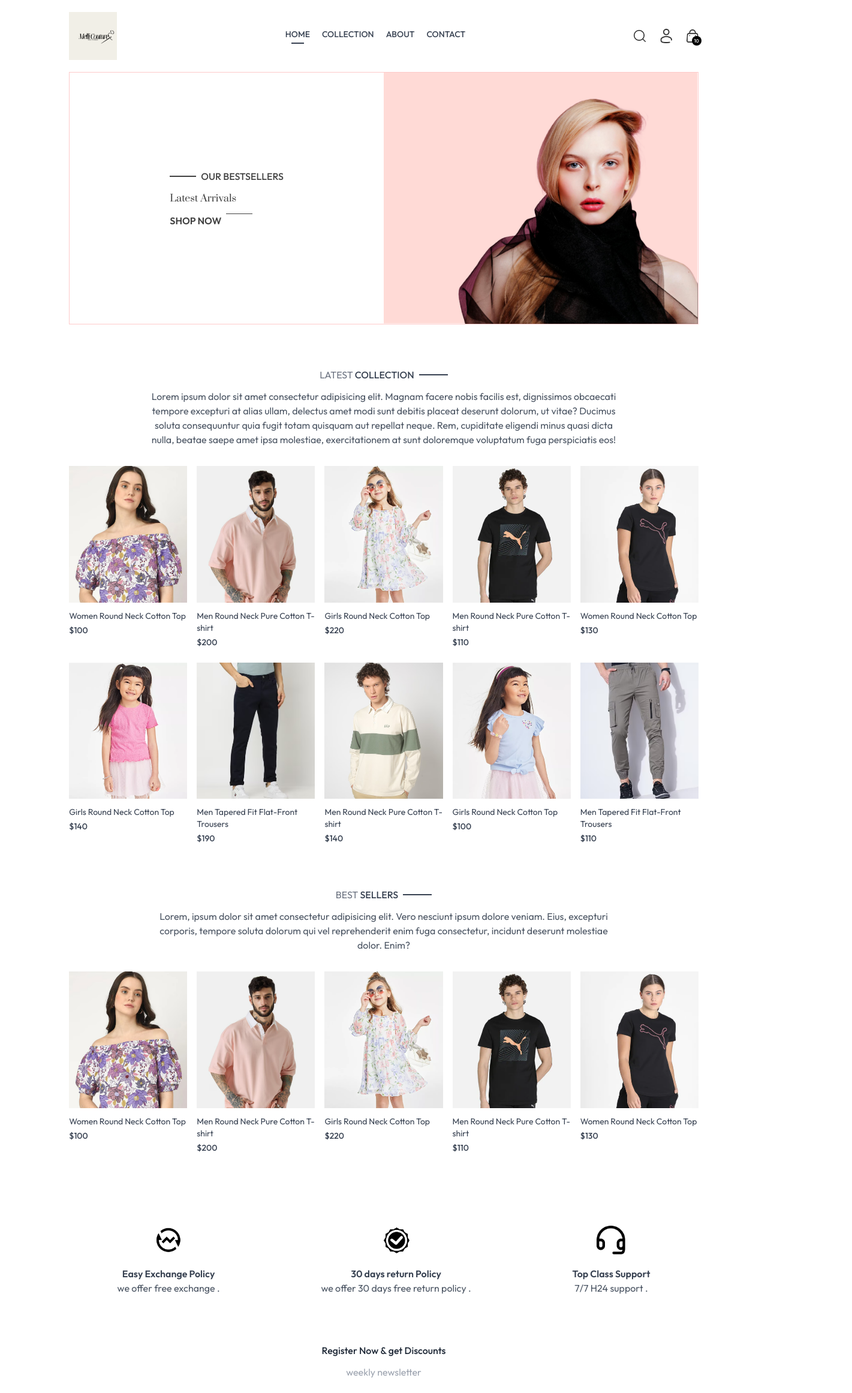
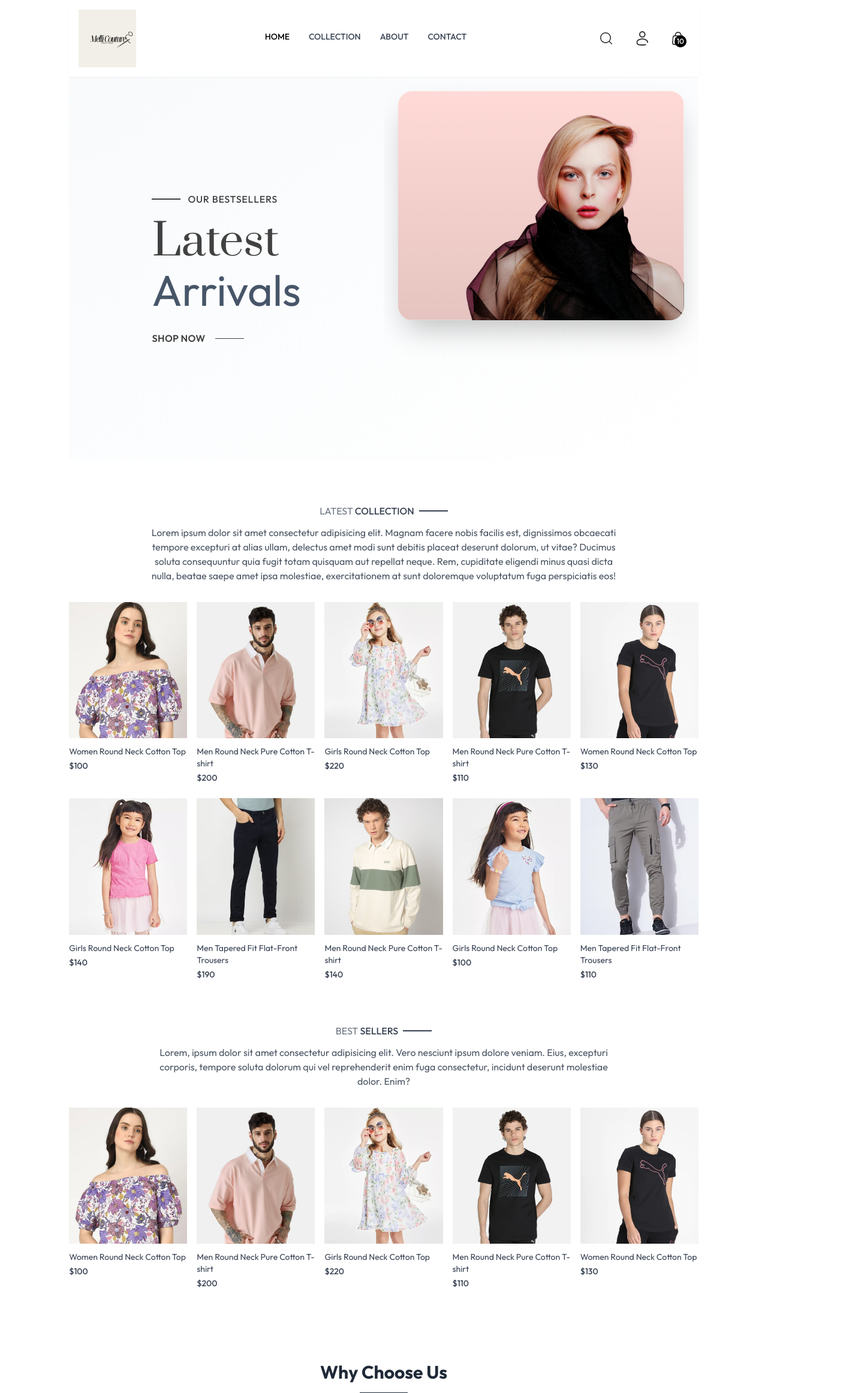
Before and after one commit to cherif098/MeliCouture, a React (Vite) app in the folder MeliCouture_frontend/: page / in a window 1280 px wide. Shown: the top 2323 px of the page at 60% size, 1421 px wide, since content can reach past the window. Built offline with nearby package versions, Linux system fonts and the light colour scheme.

Commit message:
added some css touch

```diff
--- a/MeliCouture_frontend/package.json
+++ b/MeliCouture_frontend/package.json
@@ -10,6 +10,8 @@
     "preview": "vite preview"
   },
   "dependencies": {
+    "framer-motion": "^11.13.1",
+    "lucide-react": "^0.464.0",
     "react": "^18.3.1",
     "react-dom": "^18.3.1",
     "react-router-dom": "^6.28.0",
--- a/MeliCouture_frontend/src/components/Footer.jsx
+++ b/MeliCouture_frontend/src/components/Footer.jsx
@@ -1,45 +1,84 @@
 import React from 'react'
 import { assets } from '../assets/assets'
+import { motion } from 'framer-motion'
+import { Facebook, Twitter, Instagram } from 'lucide-react'
 
 const Footer = () => {
+  const links = {
+    company: ['Home', 'About Us', 'Delivery', 'Privacy Policy'],
+    contact: ['+1 123-456-7890', 'Contact@melicouture.com']
+  }
+
+  const socialIcons = [
+    { Icon: Facebook, href: '#' },
+    { Icon: Twitter, href: '#' },
+    { Icon: Instagram, href: '#' }
+  ]
+
   return (
+    <footer className="bg-gradient-to-b from-white to-gray-50">
+      <div className="max-w-7xl mx-auto px-6 pt-24 pb-8">
+        <motion.div
+          initial={{ opacity: 0, y: 20 }}
+          animate={{ opacity: 1, y: 0 }}
+          className="grid grid-cols-1 sm:grid-cols-[2fr_1fr_1fr] gap-14"
+        >
           <div>
-
-      <div className='flex flex-col sm:grid grid-cols-[3fr_1fr_1fr] gap-14 my-14 mt-40 text-sm'>
+            <img src={assets.logo} className="w-36 mb-6 hover:opacity-90 transition-opacity" alt="Melly Couture" />
+            <p className="text-gray-600 leading-relaxed max-w-md">
+              Lorem ipsum dolor sit amet consectetur adipisicing elit. Quae quia tempore error sequi.
+              Ad quia tenetur quis, quod accusamus dolorum id ullam voluptas error quas neque numquam ipsa.
+            </p>
+            <div className="flex gap-4 mt-6">
+              {socialIcons.map(({ Icon, href }) => (
+                <a
+                  key={Icon.name}
+                  href={href}
+                  className="p-2 bg-gray-100 rounded-full hover:bg-gray-200 transition-colors"
+                >
+                  <Icon size={20} className="text-gray-600" />
+                </a>
+              ))}
+            </div>
+          </div>
 
           <div>
-           <img src={assets.logo} className='mb-5 w-32' alt="" />
-           <p className='w-full md:w-2/3 text-gray-600'>
-            Lorem, ipsum dolor sit amet consectetur adipisicing elit. Quae quia tempore error sequi. Ad quia tenetur quis, quod accusamus dolorum id ullam voluptas error quas neque numquam ipsa. Ex, accusantium.
-           </p>
-        </div>
-        <div>
-            <p className='text-x1 font-medium mb-4'> Melly Couture</p>
-            <ul className='flex flex-col gap-1 text-gray-700'>
-                <li>Home</li>
-                <li>About Us</li>
-                <li>Delivery</li>
-                <li>Privacy policy</li>
-            </ul>
-        </div>
-        <div>
-            <p className='text-x1 font-medium mb-5'>
-                Keep in touch !
-            </p>
-            <ul className='flex flex-col gap-1 text-gray-700'>
-                <li>+1 123-456-7890</li>
-                <li>Contact@melicouture.com</li>
+            <h3 className="text-lg font-medium mb-6 text-gray-900">Melly Couture</h3>
+            <ul className="space-y-3">
+              {links.company.map(link => (
+                <li key={link}>
+                  <a href="#" className="text-gray-600 hover:text-gray-900 transition-colors">
+                    {link}
+                  </a>
+                </li>
+              ))}
             </ul>
           </div>
 
+          <div>
+            <h3 className="text-lg font-medium mb-6 text-gray-900">Keep in touch!</h3>
+            <ul className="space-y-3">
+              {links.contact.map(info => (
+                <li key={info} className="text-gray-600 hover:text-gray-900 transition-colors">
+                  {info}
+                </li>
+              ))}
+            </ul>
+            <div className="mt-6">
+              <button className="px-6 py-3 bg-gray-900 text-white rounded-lg hover:bg-gray-800 transition-colors">
+                Newsletter
+              </button>
             </div>
-      <div>
-        <hr/>
-        <p className='py-5 text-sm text-center'>
-            Copyright {new Date().getFullYear()}@ MeliCouture.com    -All rights reserved
+          </div>
+        </motion.div>
+
+        <div className="mt-16 pt-8 border-t border-gray-200">
+          <p className="text-center text-gray-600">
+            Copyright © {new Date().getFullYear()} MeliCouture.com - All rights reserved
           </p>
         </div>
       </div>
+    </footer>
   )
 }
 
--- a/MeliCouture_frontend/src/components/Hero.jsx
+++ b/MeliCouture_frontend/src/components/Hero.jsx
@@ -1,30 +1,60 @@
 import React from 'react'
 import { assets } from '../assets/assets'
+import { motion } from 'framer-motion'
 
 const Hero = () => {
   return (
-    <div>
-      <div className='flex flex-col sm:flex-row border border-red-200'>
+    <div className="max-w-7xl mx-auto overflow-hidden">
+      <div className="flex flex-col sm:flex-row min-h-[80vh] bg-gradient-to-br from-slate-50 to-white">
+        <div className="w-full sm:w-1/2 flex items-center justify-center p-8 sm:p-16">
+          <motion.div
+            initial={{ opacity: 0, y: 20 }}
+            animate={{ opacity: 1, y: 0 }}
+            transition={{ duration: 0.8 }}
+            className="text-[#414141]"
+          >
+            <div className="flex items-center gap-3 mb-6">
+              <div className="w-12 h-[2px] bg-[#414141]" />
+              <p className="font-medium tracking-wider text-sm md:text-base">
+                OUR BESTSELLERS
+              </p>
+            </div>
 
-        {/*Hero Left Side */}
+            <h1 className="prata-regular text-5xl sm:text-6xl lg:text-7xl mb-8 leading-tight">
+              Latest
+              <span className="block mt-2 text-slate-600">
+                Arrivals
+              </span>
+            </h1>
 
-        <div className='w-full sm:w-1/2 flex items-center justify-center py-10 sm:py-0 '>
-            <div className='text-[#414141]'>
-                <div className='flex items-center gap-2'>
-                    <p className='w-8 md:w-11 h-[2px] bg-[#414141]'></p>
-                    <p className='font-medium text-sm md:text-base'> OUR BESTSELLERS</p>
-                </div>
-                <h1 className='prata-regular text-3x1 sm:py-3 lg:text-5x1 leading-relaxed'>Latest Arrivals</h1>
-                <div className='flex item-center gap-2'>
-                    <p className='font-semibold text-sm md:text-base'>SHOP NOW</p>
-                    <p className='w-8 md:w-11 h-[1px] bg-[#414141]'></p>
-                </div>
-            </div>
+            <motion.button
+              whileHover={{ scale: 1.05 }}
+              whileTap={{ scale: 0.95 }}
+              className="group flex items-center gap-4 hover:gap-6 transition-all duration-300"
+            >
+              <span className="font-semibold tracking-wide">
+                SHOP NOW
+              </span>
+              <div className="w-12 h-[1px] bg-[#414141] group-hover:w-16 transition-all" />
+            </motion.button>
+          </motion.div>
         </div>
 
-        {/* hero right side*/  }
-        <img className='w-full sm:w-1/2' src={assets.hero_img} alt=''/>
-
+        <motion.div
+          initial={{ opacity: 0, x: 20 }}
+          animate={{ opacity: 1, x: 0 }}
+          transition={{ duration: 0.8, delay: 0.2 }}
+          className="w-full sm:w-1/2 relative overflow-hidden p-6"
+        >
+          <div className="relative rounded-3xl overflow-hidden shadow-2xl">
+            <img
+              src={assets.hero_img}
+              alt="Latest Collection"
+              className="w-full h-full object-cover object-center transform hover:scale-105 transition-transform duration-700"
+            />
+            <div className="absolute inset-0 bg-gradient-to-t from-black/10 to-transparent" />
+          </div>
+        </motion.div>
       </div>
     </div>
   )
--- a/MeliCouture_frontend/src/components/Navbar.jsx
+++ b/MeliCouture_frontend/src/components/Navbar.jsx
@@ -1,72 +1,96 @@
 import React, { useContext, useState } from 'react'
-import {assets} from '../assets/assets'
+import { assets } from '../assets/assets'
 import { Link, NavLink } from 'react-router-dom'
 import { ShopContext } from '../context/ShopContext'
 
-
-
 const Navbar = () => {
-
-    const[visible,setVisible]= useState(false)
-    const{setShowSearch}=useContext(ShopContext)
+    const [visible, setVisible] = useState(false)
+    const { setShowSearch } = useContext(ShopContext)
 
     return (
-<div className='flex items-center justify-between py-5 font-medium'>
-    <Link to={'/'}>
-    <img src={assets.logo} className='w-20  ' alt="" />
+        <div className='sticky top-0 z-50 bg-white/95 backdrop-blur-sm shadow-sm'>
+            <div className='max-w-7xl mx-auto px-4 flex items-center justify-between py-4 font-medium'>
+                <Link to={'/'} className="transition-transform hover:scale-105">
+                    <img src={assets.logo} className='w-24' alt="Logo" />
                 </Link>
 
-    <ul className='hidden sm:flex gap-5 text-sm text-gray-700'>
+                <ul className='hidden sm:flex gap-8 text-sm text-gray-700'>
+                    {['HOME', 'COLLECTION', 'ABOUT', 'CONTACT'].map((item) => (
+                        <NavLink
+                            key={item}
+                            to={item === 'HOME' ? '/' : `/${item.toLowerCase()}`}
+                            className={({ isActive }) => `
+                                flex flex-col items-center gap-1 hover:text-black transition-colors
+                                ${isActive ? 'text-black' : ''}
+                            `}
+                        >
+                            <p>{item}</p>
+                            <div className='h-0.5 w-0 bg-black transition-all group-hover:w-full'></div>
+                        </NavLink>
+                    ))}
+                </ul>
 
-        <NavLink to='/' className='flex flex-col items-center gap-1'>
-            <p>HOME</p>
-            <hr className='w-2/4 border-none h-[1.5px] bg-gray-700 hidden'></hr>
-        </NavLink>
-        <NavLink to='/collection' className='flex flex-col items-center gap-1'>
-            <p>COLLECTION</p>
-            <hr className='w-2/4 border-none h-[1.5px] bg-gray-700 hidden'></hr>
-        </NavLink>
-        <NavLink to='/about' className='flex flex-col items-center gap-1'>
-            <p>ABOUT</p>
-            <hr className='w-2/4 border-none h-[1.5px] bg-gray-700 hidden'></hr>
-        </NavLink>
-        <NavLink to='/contact' className='flex flex-col items-center gap-1'>
-            <p>CONTACT</p>
-            <hr className='w-2/4 border-none h-[1.5px] bg-gray-700 hidden'></hr>
-        </NavLink>
-    </ul>
                 <div className='flex items-center gap-6'>
-            <img onClick={()=>setShowSearch(true)} src={assets.search_icon} className='w-5 cursor-pointer' alt="" />
+                    <button onClick={() => setShowSearch(true)}
+                        className='p-2 hover:bg-gray-100 rounded-full transition-colors'>
+                        <img src={assets.search_icon} className='w-5' alt="Search" />
+                    </button>
+
                     <div className='group relative'>
-                <img className='w-5 cursor-pointer ' src={assets.profile_icon} />
+                        <button className='p-2 hover:bg-gray-100 rounded-full transition-colors'>
+                            <img className='w-5' src={assets.profile_icon} alt="Profile" />
+                        </button>
                         <div className='group-hover:block hidden absolute dropdown-menu right-0 pt-4'>
-                    <div className='flex flex-col gap-2 w-36 py-3 px-5 bg-argent text-gray-500 rounded '>
-                        <p className='cursor-pointer hover:text-black'>My Profile</p>
-                        <p className='cursor-pointer hover:text-black'>Orders</p>
-                        <p className='cursor-pointer hover:text-black'>Logout</p>
+                            <div className='bg-white shadow-lg rounded-lg py-3 px-4 min-w-[160px]'>
+                                {['My Profile', 'Orders', 'Logout'].map((item) => (
+                                    <button key={item}
+                                        className='w-full text-left px-2 py-2 text-gray-600 hover:bg-gray-50 rounded-md transition-colors'>
+                                        {item}
+                                    </button>
+                                ))}
                             </div>
                         </div>
                     </div>
-            <Link to='/cart' className='relative'>
-            <img src={assets.cart_icon} className='w-5 min-w-5' alt="" />
-            <p className='absolute right-[-5px] bottom-[-5px] w-4 text-center leading-4 bg-black text-white aspect-square rounded-full text-[8px]'>10</p>
+
+                    <Link to='/cart' className='relative p-2 hover:bg-gray-100 rounded-full transition-colors'>
+                        <img src={assets.cart_icon} className='w-5' alt="Cart" />
+                        <span className='absolute right-1 bottom-1 w-5 h-5 flex items-center justify-center bg-black text-white text-xs rounded-full'>
+                            10
+                        </span>
                     </Link>
-            <img onClick={()=>setVisible(true)} src={assets.menu_icon} className='w-5 cursor-pointer sm:hidden'/>
+
+                    <button onClick={() => setVisible(true)}
+                        className='p-2 hover:bg-gray-100 rounded-full transition-colors sm:hidden'>
+                        <img src={assets.menu_icon} className='w-5' alt="Menu" />
+                    </button>
                 </div>
-    {/* side bar pour les petits ecrans*/ }
-    <div className={`absolute top-0 right-0 bottom-0 overflow-hidden bg-white transition-all ${visible ? 'w-full':'w-0'}  `} >
+
+                {/* Mobile sidebar */}
+                <div className={`fixed inset-0 bg-black/20 backdrop-blur-sm transition-opacity ${visible ? 'opacity-100' : 'opacity-0 pointer-events-none'}`}>
+                    <div className={`absolute top-0 right-0 bottom-0 w-64 bg-white shadow-xl transition-transform ${visible ? 'translate-x-0' : 'translate-x-full'}`}>
                         <div className='flex flex-col text-gray-600'>
-             <div onClick={()=>setVisible(false)} className='flex items-center gap-4 p-3 cursor-pointer'>
-                <img className='h-4 rotate-180 ' src={assets.dropdown_icon}/>
-                <p>Back</p>
-             </div>
-             <NavLink onClick={()=>setVisible(false)} className='py-2 pl-6 border' to='/'>HOME</NavLink>
-             <NavLink onClick={()=>setVisible(false)} className='py-2 pl-6 border' to='/collection'>COLLECTION</NavLink>
-             <NavLink onClick={()=>setVisible(false)} className='py-2 pl-6 border' to='/about'>ABOUT</NavLink>
-             <NavLink onClick={()=>setVisible(false)} className='py-2 pl-6 border' to='/contact'>CONTACT</NavLink>
+                            <button onClick={() => setVisible(false)}
+                                className='flex items-center gap-4 p-4 hover:bg-gray-50 transition-colors'>
+                                <img className='h-4 rotate-180' src={assets.dropdown_icon} alt="Back" />
+                                <span>Back</span>
+                            </button>
+                            {['HOME', 'COLLECTION', 'ABOUT', 'CONTACT'].map((item) => (
+                                <NavLink
+                                    key={item}
+                                    onClick={() => setVisible(false)}
+                                    to={item === 'HOME' ? '/' : `/${item.toLowerCase()}`}
+                                    className={({ isActive }) => `
+                                        py-3 px-6 border-b hover:bg-gray-50 transition-colors
+                                        ${isActive ? 'text-black font-medium' : ''}
+                                    `}
+                                >
+                                    {item}
+                                </NavLink>
+                            ))}
                         </div>
                     </div>
-
+                </div>
+            </div>
         </div>
     )
 }
--- a/MeliCouture_frontend/src/components/OurPolicy.jsx
+++ b/MeliCouture_frontend/src/components/OurPolicy.jsx
@@ -1,26 +1,69 @@
 import React from 'react'
 import { assets } from '../assets/assets'
+import { motion } from 'framer-motion'
+
+const PolicyCard = ({ icon, title, description }) => (
+  <motion.div
+    whileHover={{ y: -5 }}
+    className="flex-1 p-8 bg-white rounded-2xl shadow-lg hover:shadow-xl transition-shadow"
+  >
+    <motion.div
+      initial={{ scale: 0 }}
+      animate={{ scale: 1 }}
+      transition={{ type: "spring", stiffness: 100 }}
+      className="bg-gray-50 w-20 h-20 mx-auto mb-6 rounded-xl flex items-center justify-center"
+    >
+      <img src={icon} className="w-12" alt={title} />
+    </motion.div>
+    <h3 className="text-lg font-semibold mb-3 text-gray-800">{title}</h3>
+    <p className="text-gray-600">{description}</p>
+  </motion.div>
+)
 
 const OurPolicy = () => {
+  const policies = [
+    {
+      icon: assets.exchange_icon,
+      title: "Easy Exchange Policy",
+      description: "Hassle-free exchange process with no questions asked."
+    },
+    {
+      icon: assets.quality_icon,
+      title: "30 Days Return Policy",
+      description: "Full refund within 30 days if you're not completely satisfied."
+    },
+    {
+      icon: assets.support_img,
+      title: "24/7 Premium Support",
+      description: "Our dedicated team is here to help you anytime, anywhere."
+    }
+  ]
+
   return (
-    <div className="flex flex-col sm:flex-row justify-around gap-12 sm:gap-2 text-center py-20 text-xs sm:text-sm md:text-base text-gray-700 ">
-        <div>
-        <img src={assets.exchange_icon} className='w-12 m-auto mb-5' alt="" />
-        <p className='font-semibold'> Easy Exchange Policy</p>
-        <p className='text-gray-600'>we offer free exchange .</p>
-        </div>
-        <div>
-        <img src={assets.quality_icon} className='w-12 m-auto mb-5' alt="" />
-        <p className='font-semibold'> 30 days return Policy</p>
-        <p className='text-gray-600'>we offer 30 days free return policy .</p>
-        </div>
-        <div>
-        <img src={assets.support_img} className='w-12 m-auto mb-5' alt="" />
-        <p className='font-semibold'>Top Class Support</p>
-        <p className='text-gray-600'>7/7 H24 support .</p>
-        </div>
+    <div className="max-w-7xl mx-auto px-6 py-20">
+      <motion.div
+        initial={{ opacity: 0, y: 20 }}
+        animate={{ opacity: 1, y: 0 }}
+        transition={{ duration: 0.6 }}
+        className="text-center mb-12"
+      >
+        <h2 className="text-3xl font-bold text-gray-800 mb-4">Why Choose Us</h2>
+        <div className="w-20 h-1 bg-gray-800 mx-auto"></div>
+      </motion.div>
+
+      <div className="grid grid-cols-1 sm:grid-cols-3 gap-8">
+        {policies.map((policy, index) => (
+          <motion.div
+            key={index}
+            initial={{ opacity: 0, y: 20 }}
+            animate={{ opacity: 1, y: 0 }}
+            transition={{ duration: 0.6, delay: index * 0.2 }}
+          >
+            <PolicyCard {...policy} />
+          </motion.div>
+        ))}
+      </div>
     </div>
-
   )
 }
 
```
Also changed, not shown: 1 other file (tests, documents, lock files or other folders). Lines whose indentation alone changed are shown as unchanged.
